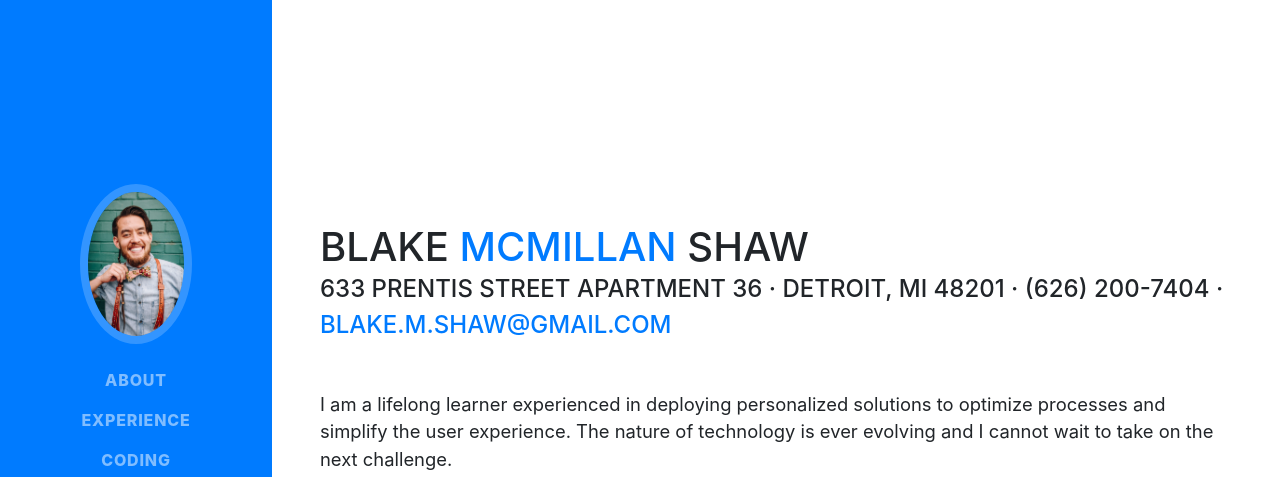
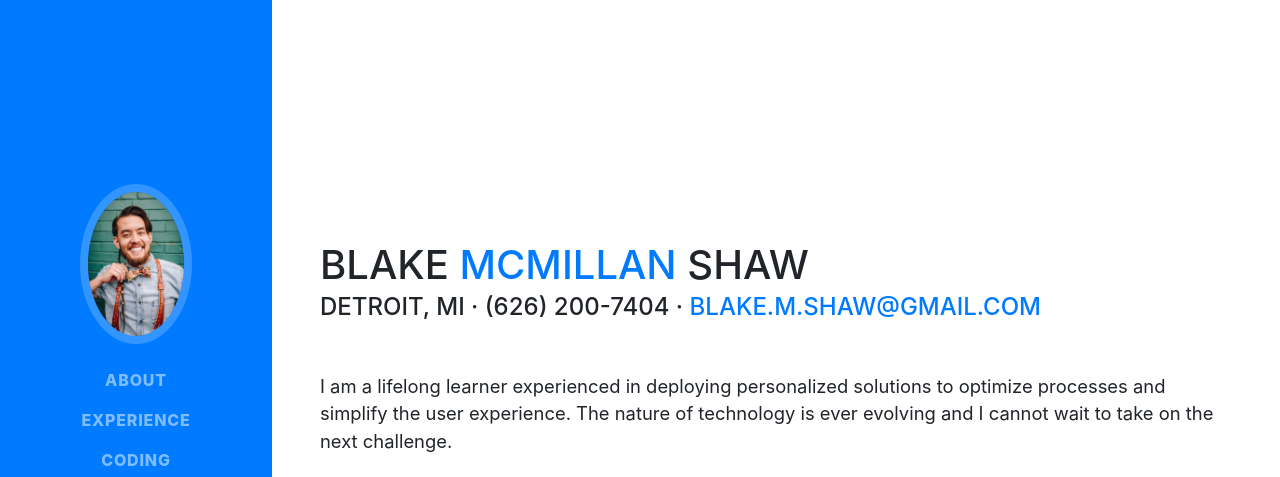
Before and after one commit to BlakeItOut/Resume, a website with bundled scripts: page index.html in a window 1280 px wide. Shown: the top 477 px of the page. Built offline with nearby package versions, Linux system fonts and the light colour scheme; a web font is replaced by a local one.

Commit message:
Update index.html

```diff
--- a/index.html
+++ b/index.html
@@ -66,7 +66,7 @@
           <h1 class="mb-0">Blake
             <span class="text-primary">McMillan</span> Shaw
           </h1>
-          <div class="subheading mb-5">633 Prentis Street Apartment 36 · Detroit, MI 48201 · (626) 200-7404 ·
+          <div class="subheading mb-5">Detroit, MI · (626) 200-7404 ·
             <a href="mailto:blake.m.shaw@gmail.com">blake.m.shaw@gmail.com</a>
           </div>
           <p class="lead mb-5">I am a lifelong learner experienced in deploying personalized solutions to optimize processes and simplify the user experience. The nature of technology is ever evolving and I cannot wait to take on the next challenge.</p>
```
